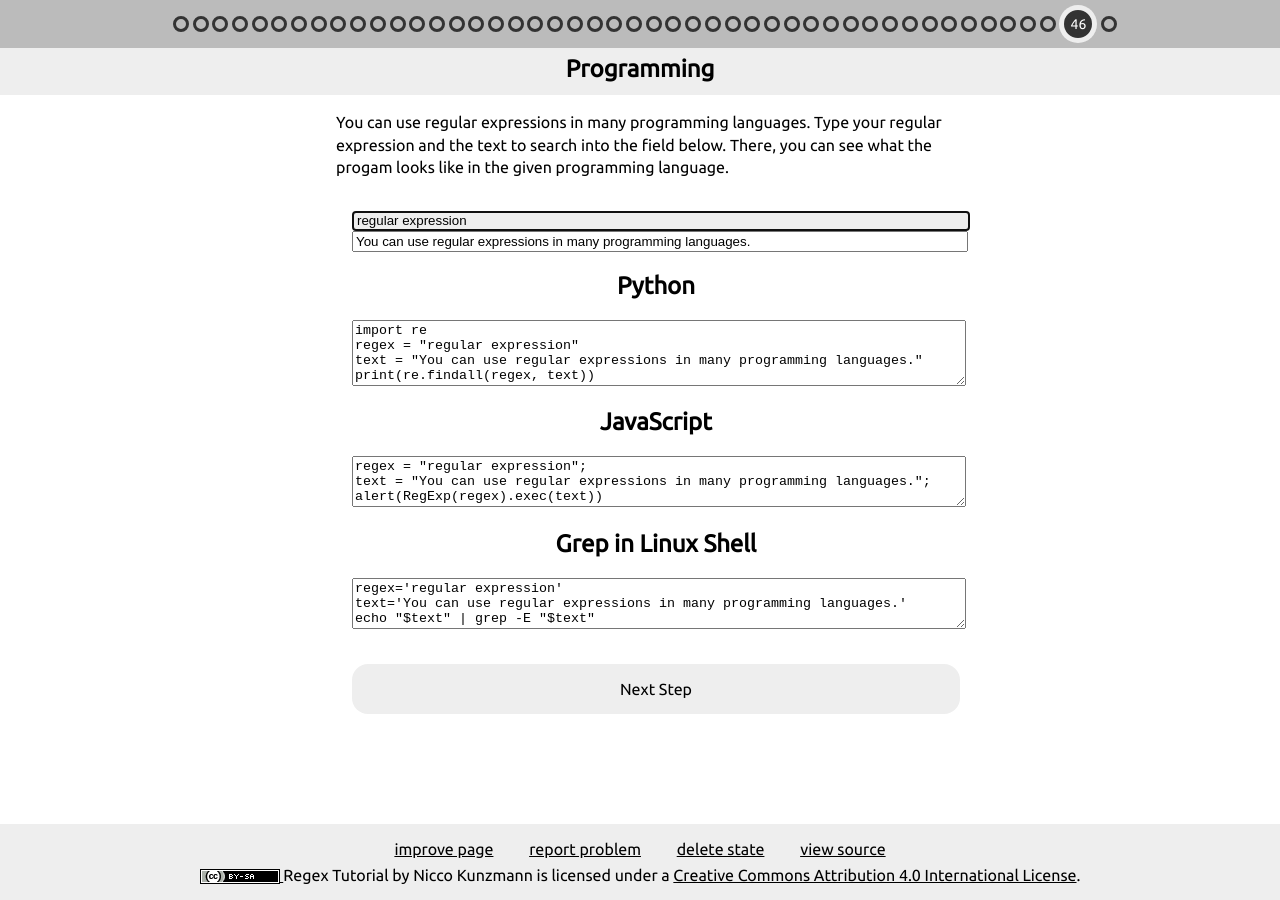
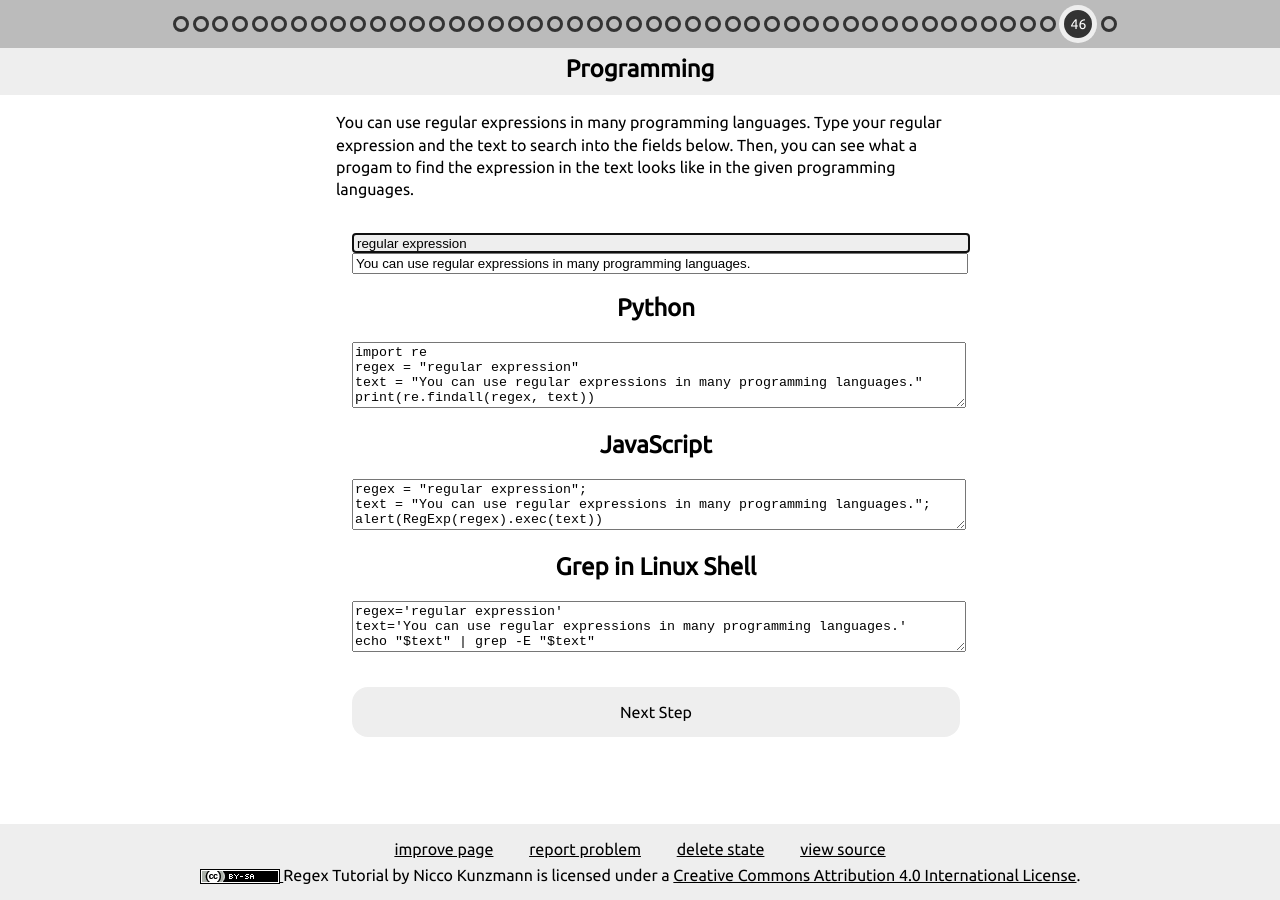
Before and after one commit to CoderDojoPotsdam/regex-tutorial, a Jekyll site: the page built from en/14-01.html, in a window 1280 px wide. Built offline with Jekyll 4.4.1, drawn with Linux system fonts in a browser that asks for light colours.

```diff
--- a/en/14-01.html
+++ b/en/14-01.html
@@ -3,8 +3,8 @@ title: Programming
 ---
 <p>
   You can use regular expressions in many programming languages.
-  Type your regular expression and the text to search into the field below.
-  There, you can see what the progam looks like in the given programming language.
+  Type your regular expression and the text to search into the fields below.
+  Then, you can see what a progam to find the expression in the text looks like in the given programming languages.
 </p>
 <div class="language">
   <input type="text" value="regular expression" class="regex"/>
```
Also changed, not shown: de/de.html (added, +12 -0 lines).
